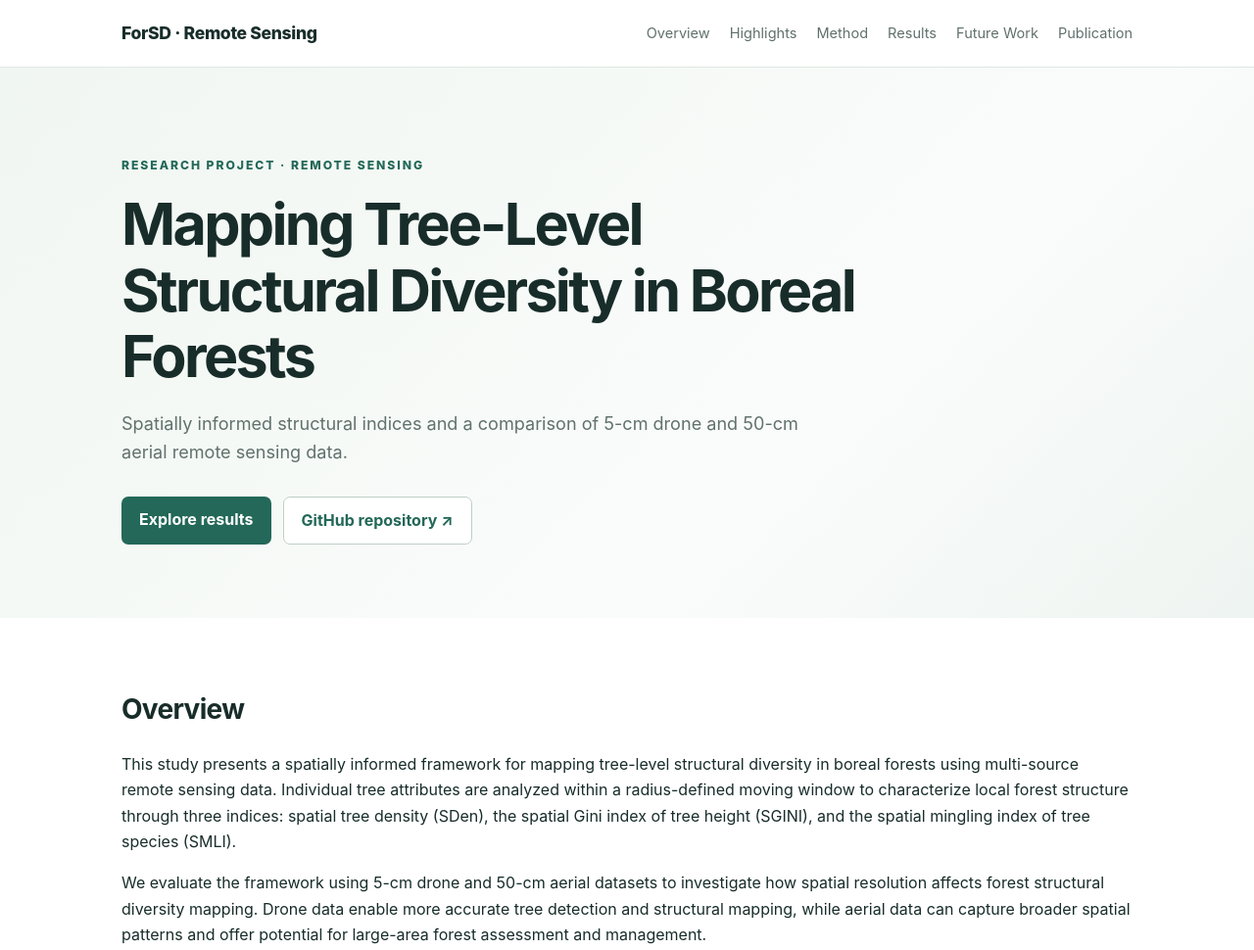
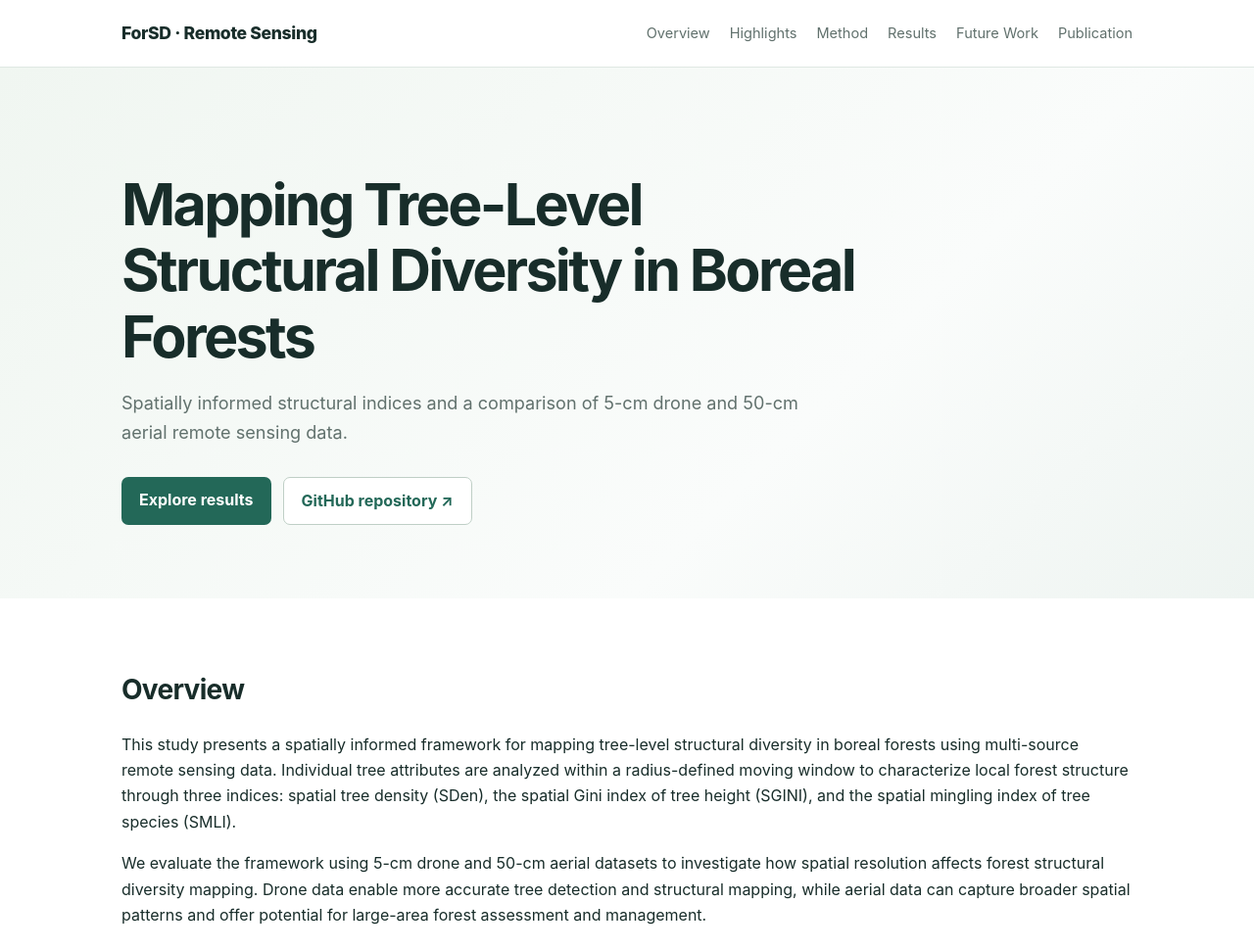
Before and after one commit to zmaomia/ForSD-remote-sensing, a plain HTML site: page index.html in a window 1280 px wide. Shown: the top 970 px of the page at 98% size. Drawn offline with Linux system fonts and the light colour scheme.

Commit message:
Update index.html

```diff
--- a/index.html
+++ b/index.html
@@ -73,7 +73,7 @@
   <main>
     <div class="hero" id="home">
       <div class="wrap">
-        <div class="eyebrow">Research project · Remote sensing</div>
+
         <h1>Mapping Tree-Level Structural Diversity in Boreal Forests</h1>
         <p class="lead">Spatially informed structural indices and a comparison of 5-cm drone and 50-cm aerial remote sensing data.</p>
         <div class="actions">
```
